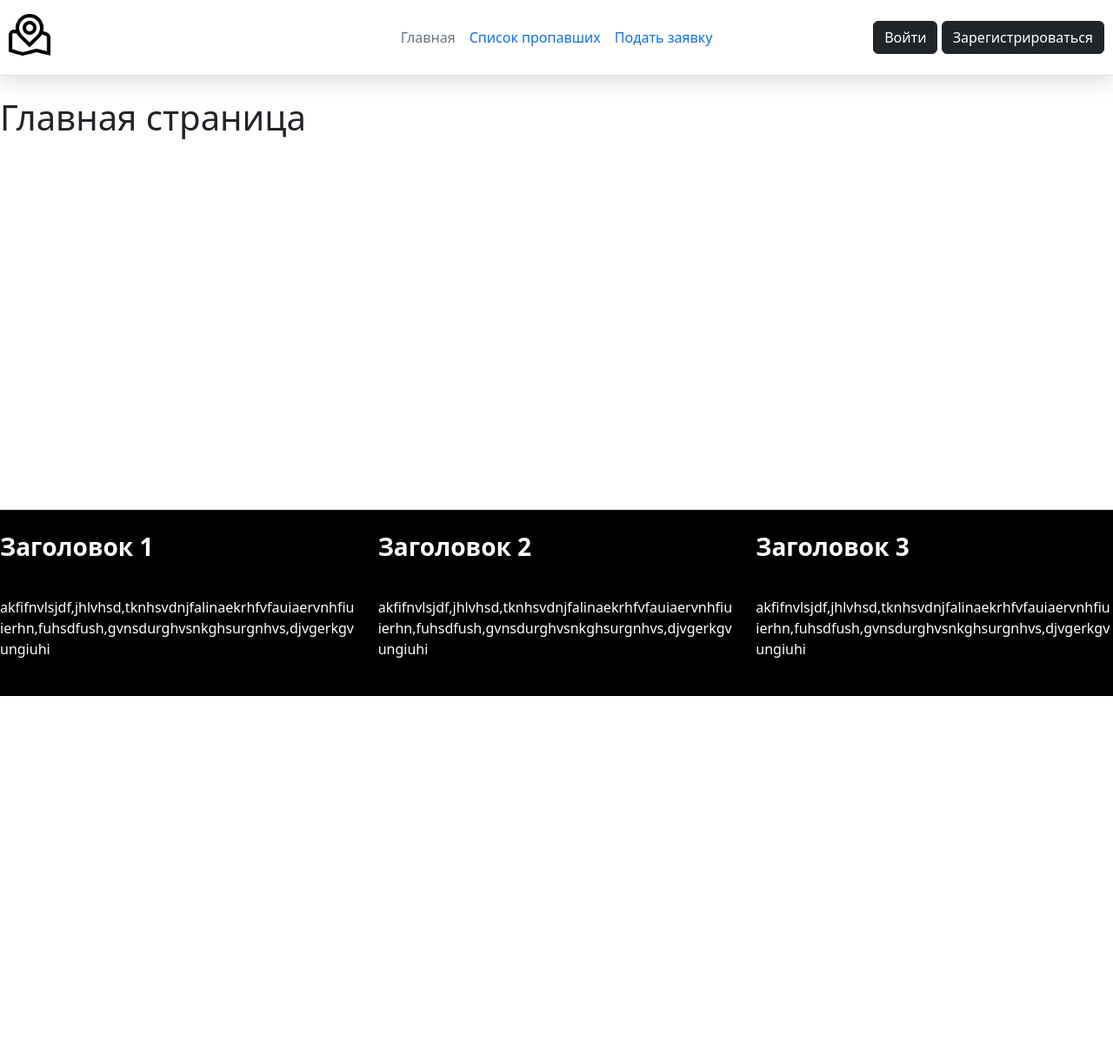
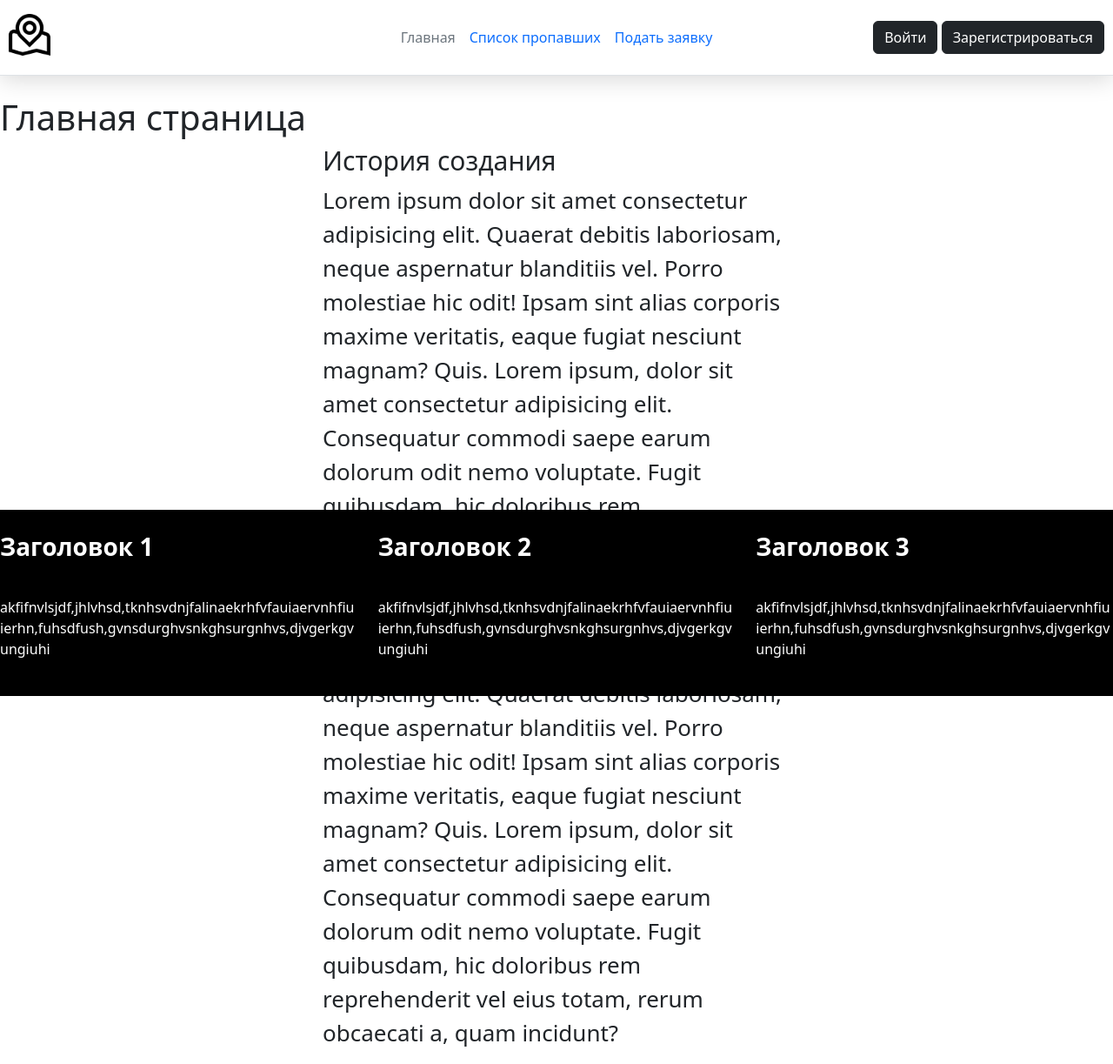
Before and after one commit to AlexUpaev/Poteryashki, a Flask app: page / in a window 1280 px wide. Shown: the whole page at 87% size. Before the commit the page ends 800 px from the top, so only its background shows below. Run offline with Flask 3, Linux system fonts and the light colour scheme.

Commit message:
Some changes

```diff
--- a/static/css/styles.css
+++ b/static/css/styles.css
@@ -14,6 +14,37 @@ height: 48px;
 width: 48px;
 }
 
+
+
+/* Стили главной страницы */
+
+.maincontent {
+
+}
+
+.articles {
+
+}
+
+.divblock {
+    display: block;
+
+    max-width: 538px;
+    max-height: 1128;
+    width: auto;
+    height: auto;
+
+    margin-left: auto;
+    margin-right: auto;
+}
+
+.Titels {
+    font-size: 30px;
+}
+
+.maintext {
+    font-size: 26px;
+}
 footer {
     position: fixed;
     bottom: 0px;
@@ -25,13 +56,36 @@ footer {
     color: #eee;
 }
 
+/* Стили списка пропавших */
+.cardsection{
+    /* width: 100%;
+    height: auto;
+
+    display: flex;
+    flex-direction: row;
+    justify-content: cpace-around;
+    flex-flow: wrap; */
+}
+
 .card {
     margin-left: auto;
     margin-right: auto;
     margin-bottom: 3px;
+    max-width: 540px;
+}
+
+.col {
+    max-width: 538px;
+    max-height: 1128;
+    width: auto;
+    height: auto;
 }
 
 .spisokimg{
+    max-width: 538px;
+    max-height: 1128;
+    width: auto;
+    height: auto;
     margin-left: auto;
     margin-right: auto;
 }
--- a/templates/index.html
+++ b/templates/index.html
@@ -5,7 +5,31 @@
 {% endblock %}
 
 {% block content %}
-<h1>Главная страница</h1>
+<section class="maincontent">
+  <h1>Главная страница</h1>
+  <article class="articles">
+    <div class="divblock">
+      <h2 class="Titels">История создания</h2>
+      <p class="maintext">
+        Lorem ipsum dolor sit amet consectetur adipisicing elit. Quaerat debitis laboriosam, neque aspernatur blanditiis vel. Porro molestiae hic odit! Ipsam sint alias corporis maxime veritatis,
+        eaque fugiat nesciunt magnam? Quis. Lorem ipsum, dolor sit amet consectetur adipisicing elit.
+        Consequatur commodi saepe earum dolorum odit nemo voluptate. Fugit quibusdam, hic doloribus rem reprehenderit vel eius totam, rerum obcaecati a, quam incidunt?
+      </p>
+  </div>
+  </article>
+
+  <article class="articles">
+    <div class="divblock">
+      <h2 class="Titels">Наши сотрудники</h2>
+      <p class="maintext">
+        Lorem ipsum dolor sit amet consectetur adipisicing elit. Quaerat debitis laboriosam, neque aspernatur blanditiis vel. Porro molestiae hic odit! Ipsam sint alias corporis maxime veritatis,
+        eaque fugiat nesciunt magnam? Quis. Lorem ipsum, dolor sit amet consectetur adipisicing elit.
+        Consequatur commodi saepe earum dolorum odit nemo voluptate. Fugit quibusdam, hic doloribus rem reprehenderit vel eius totam, rerum obcaecati a, quam incidunt?
+      </p>
+    </div>
+  </article>
+
+</section>
 
 <footer>
     <div class="row section-3 text-white">
```
Also changed, not shown: templates/spisock.html (+10 -7 lines), instance/poteryashki.db.
